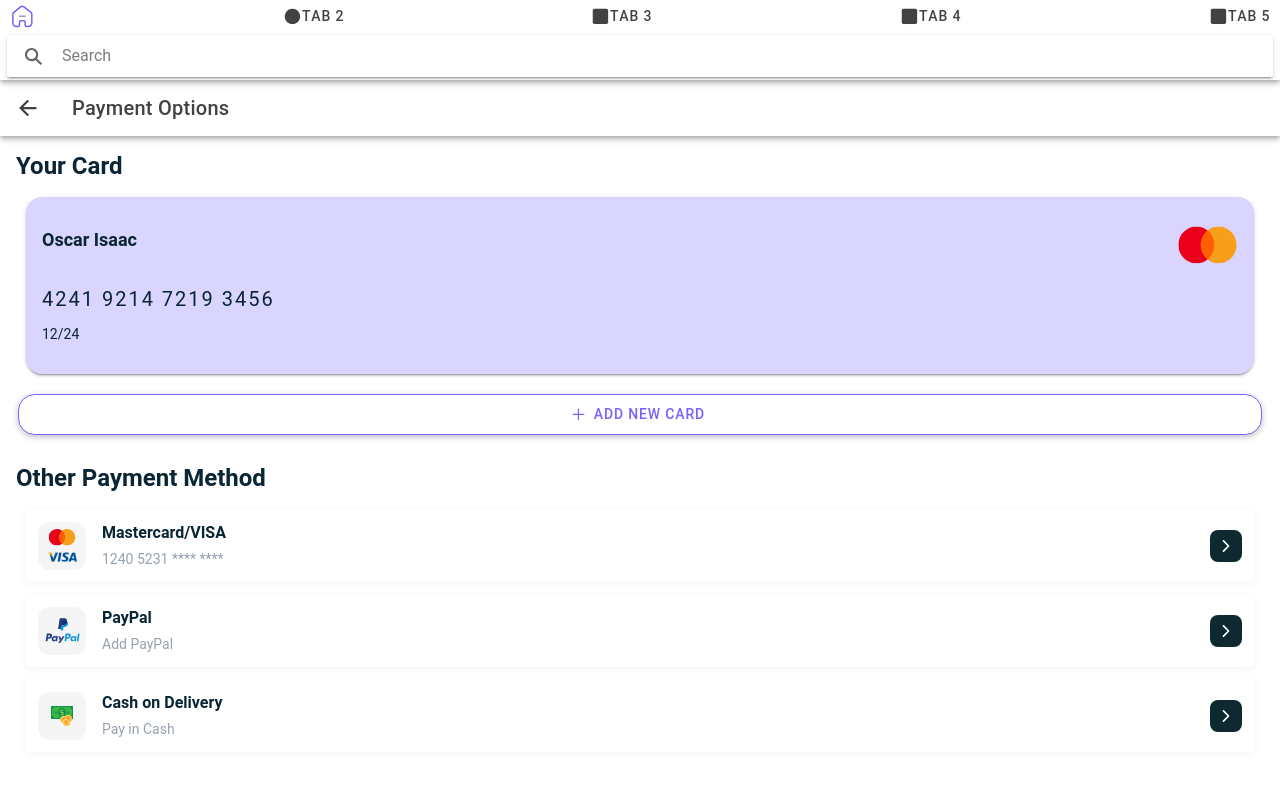
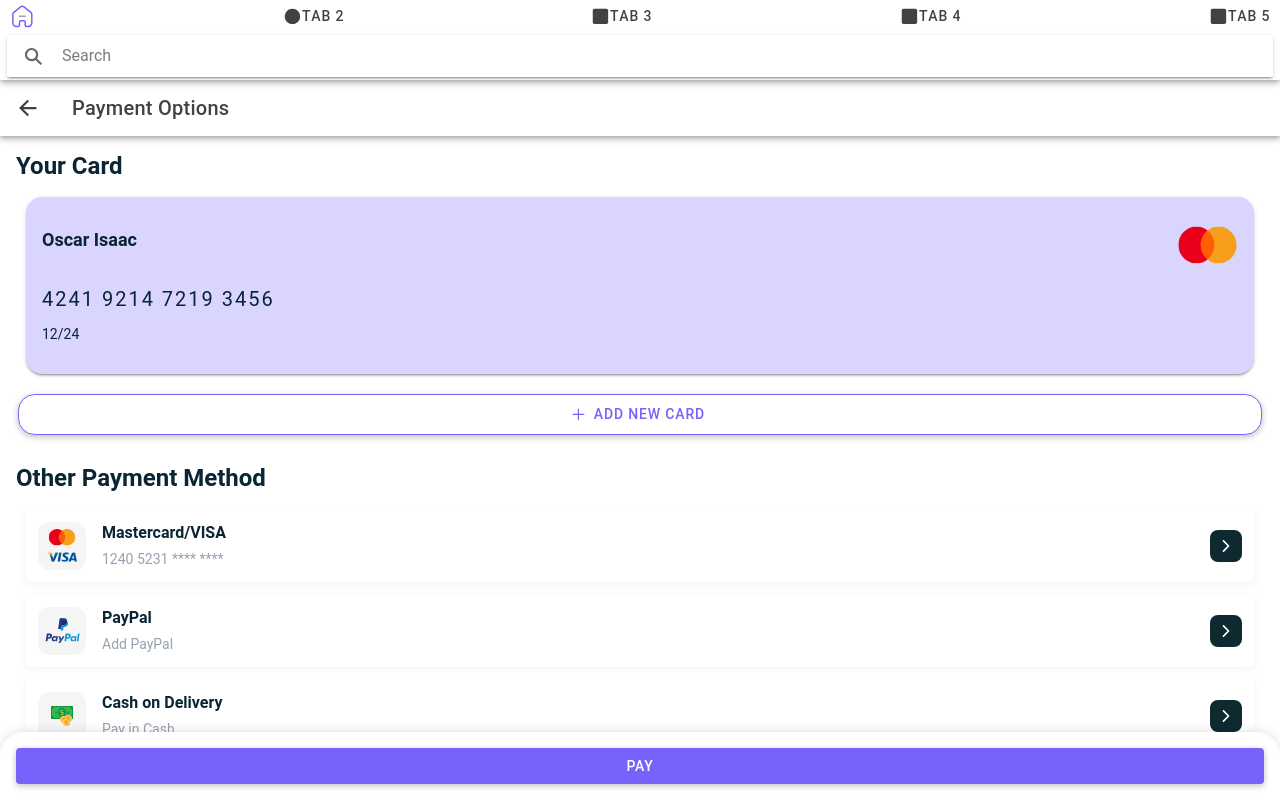
Before and after one commit to deco-builder/meal-u-fe, a React (Vite) app: page /payment-options in a window 1280 px wide. Built offline with nearby package versions, Linux system fonts and the light colour scheme; no server answers; sample sign-in values are in the browser's storage; a web font is replaced by a local one.

Commit message:
tweak: implemented the order context and finished the order flow

```diff
--- a/src/App.tsx
+++ b/src/App.tsx
@@ -4,6 +4,7 @@ import {
 } from "@ionic/react";
 import { IonReactRouter } from "@ionic/react-router";
 import AppContent from "./AppContent";
+import { OrderProvider } from "./contexts/orderContext";
 
 import "@ionic/react/css/core.css";
 import "@ionic/react/css/normalize.css";
@@ -20,11 +21,13 @@ import "./theme/variables.css";
 setupIonicReact();
 const App: React.FC = () => {
   return (
-    <IonApp>
-      <IonReactRouter>
-        <AppContent />
-      </IonReactRouter>
-    </IonApp>
+    <OrderProvider>
+      <IonApp>
+        <IonReactRouter>
+          <AppContent />
+        </IonReactRouter>
+      </IonApp>
+    </OrderProvider>
   );
 };
 
--- a/src/api/deliveryApi.ts
+++ b/src/api/deliveryApi.ts
@@ -1,9 +1,5 @@
 import { useMutation, useQuery, useQueryClient, UseQueryResult } from '@tanstack/react-query';
 import { useAuth } from '../contexts/authContext';
-import { ProductData } from './productApi';
-import { RecipeData } from './recipeApi';
-import { MealkitData } from './mealkitApi';
-
 
 // Interfaces for the API response structure
 export interface DeliveryLocation {
@@ -18,7 +14,7 @@ export interface DeliveryLocation {
   details: string;
 }
 
-interface DeliveryTimeSlot {
+export interface DeliveryTimeSlot {
   id: number;
   name: string;
   start_time: string;
--- /dev/null
+++ b/src/contexts/orderContext.tsx
@@ -0,0 +1,114 @@
+import React, { createContext, useContext, useState } from 'react';
+import { DeliveryLocation, DeliveryTimeSlot, useCreateOrder, useDeliveryLocations, useDeliveryTimeSlots } from "../api/deliveryApi";
+import { formatDate } from '../pages/MyCart/MyCart-Mobile'
+
+// Define the shape of the order context
+interface OrderContextProps {
+  handleOrderCreation: () => void;
+  deliveryDetails: {
+    deliveryLocation: number;
+    deliveryTime: number;
+    deliveryDate: Date;
+  };
+  setDeliveryDetails: React.Dispatch<React.SetStateAction<{
+    deliveryLocation: number;
+    deliveryTime: number;
+    deliveryDate: Date;
+  }>>;
+  allDeliveryLocations: DeliveryLocation[] | undefined;
+  deliveryLocationDetails: DeliveryLocation;
+  setDeliveryLocationDetails: React.Dispatch<React.SetStateAction<DeliveryLocation>>;
+  fillDeliveryLocationDetails: (id: number) => void;
+  allDeliveryTimeSlots: DeliveryTimeSlot[] | undefined;
+  deliveryTimeSlotDetails: DeliveryTimeSlot;
+  setDeliveryTimeSlotDetails: React.Dispatch<React.SetStateAction<DeliveryTimeSlot>>;
+  fillDeliveryTimeSlotDetails: (id: number) => void;
+}
+
+const OrderContext = createContext<OrderContextProps | undefined>(undefined);
+
+export const useOrder = () => {
+  const context = useContext(OrderContext);
+  if (!context) {
+    throw new Error('useOrder must be used within an OrderProvider');
+  }
+  return context;
+};
+
+export const OrderProvider: React.FC<{ children: React.ReactNode }> = ({ children }) => {
+  const { mutate: createOrder } = useCreateOrder();
+  const { data: allDeliveryLocations } = useDeliveryLocations();
+  const { data: allDeliveryTimeSlots } = useDeliveryTimeSlots();
+
+  const [deliveryDetails, setDeliveryDetails] = useState({
+    deliveryLocation: -1,
+    deliveryTime: -1,
+    deliveryDate: new Date(),
+  });
+
+  const [deliveryLocationDetails, setDeliveryLocationDetails] = useState({
+    id: -1,
+    name: "",
+    branch: "",
+    address_line1: "",
+    address_line2: "",
+    city: "",
+    postal_code: "",
+    country: "",
+    details: "",
+  })
+
+  const fillDeliveryLocationDetails = (id: number) => {
+    const data = allDeliveryLocations?.find(location => location.id === id);
+    if (data) {
+      setDeliveryLocationDetails({
+        id: id,
+        name: data.name,
+        branch: data.branch,
+        address_line1: data.address_line1,
+        address_line2: data.address_line2,
+        city: data.city,
+        postal_code: data.postal_code,
+        country: data.country,
+        details: data.details,
+      });
+    }
+  }
+
+  const [deliveryTimeSlotDetails, setDeliveryTimeSlotDetails] = useState({
+    id: -1,
+    name: "",
+    start_time: "",
+    end_time: "",
+    cut_off: "",
+  });
+
+  const fillDeliveryTimeSlotDetails = (id: number) => {
+    const data = allDeliveryTimeSlots?.find(timeslot => timeslot.id === id);
+    if (data) {
+      setDeliveryTimeSlotDetails({
+        id: id,
+        name: data.name,
+        start_time: data.start_time,
+        end_time: data.end_time,
+        cut_off: data.cut_off,
+      });
+    }
+  }
+
+
+  const handleOrderCreation = () => {
+    const { deliveryLocation, deliveryTime, deliveryDate } = deliveryDetails;
+    createOrder({
+        delivery_location: deliveryLocation,
+        delivery_time: deliveryTime,
+        delivery_date: formatDate(deliveryDate),
+      });
+  };
+
+  return (
+    <OrderContext.Provider value={{ handleOrderCreation, deliveryDetails, setDeliveryDetails, deliveryLocationDetails, setDeliveryLocationDetails, fillDeliveryLocationDetails, allDeliveryLocations, allDeliveryTimeSlots, deliveryTimeSlotDetails, setDeliveryTimeSlotDetails, fillDeliveryTimeSlotDetails }}>
+      {children}
+    </OrderContext.Provider>
+  );
+};
--- a/src/pages/MyCart/Checkout/LocationPicker.tsx
+++ b/src/pages/MyCart/Checkout/LocationPicker.tsx
@@ -3,44 +3,45 @@ import { IonButton } from "@ionic/react";
 import styles from './checkout.module.css';
 import { Dispatch, SetStateAction, useEffect, useState } from 'react';
 import DatePicker from "react-datepicker";
+import { useOrder } from '../../../contexts/orderContext';
 
 interface DeliveryLocationPickerProps {
-  deliveryLocation: number;
-  setDeliveryLocation: Dispatch<SetStateAction<number>>;
-  deliveryTime: number;
-  setDeliveryTime: Dispatch<SetStateAction<number>>;
-  deliveryDate: Date;
-  setDeliveryDate: Dispatch<SetStateAction<Date>>;
 	setIsDeliveryDetailsSet: Dispatch<SetStateAction<boolean>>;
 	setIsPickerShown: Dispatch<SetStateAction<boolean>>;
 }
 
 const DeliveryLocationPicker: React.FC<DeliveryLocationPickerProps> =
 ({
-  deliveryLocation,
-  setDeliveryLocation,
-  deliveryTime,
-  setDeliveryTime,
-  deliveryDate,
-  setDeliveryDate,
 	setIsDeliveryDetailsSet,
 	setIsPickerShown,
 }) => {
-	const {data: deliveryTimeSlot} = useDeliveryTimeSlots();
+  const [isFieldFilled, setIsFieldFilled] = useState(false);
+  const [deliveryLocation, setDeliveryLocation] = useState(-1);
+  const [deliveryBatch, setDeliveryBatch] = useState(-1);
+  const [deliveryDate, setDeliveryDate] = useState(new Date());
+
+	const { data: deliveryTimeSlot } = useDeliveryTimeSlots();
 	const { data: deliveryData }= useDeliveryLocations();
-  const [isFieldFilled, setIsFieldFilled] = useState(false);
+  const { fillDeliveryLocationDetails, setDeliveryDetails, fillDeliveryTimeSlotDetails } = useOrder();
 
   useEffect(() => {
-      if (deliveryLocation !== -1 && deliveryTime !== -1) {
-          setIsFieldFilled(true);
-      } else {
-          setIsFieldFilled(false);
-      }
-  }, [deliveryLocation, deliveryTime]);
+    if (deliveryLocation !== -1 && deliveryBatch !== -1) {
+        setIsFieldFilled(true);
+        setDeliveryDetails({
+          deliveryLocation: deliveryLocation,
+          deliveryTime: deliveryBatch,
+          deliveryDate: deliveryDate,
+        });
+    } else {
+        setIsFieldFilled(false);
+    }
+  }, [deliveryLocation, deliveryBatch, deliveryDate]);
 
   const handleSetDeliveryDetails = () => {
 		setIsDeliveryDetailsSet(true);
 		setIsPickerShown(false);
+    fillDeliveryLocationDetails(deliveryLocation);
+    fillDeliveryTimeSlotDetails(deliveryBatch);
   }
 
   return (
@@ -82,7 +83,7 @@ const DeliveryLocationPicker: React.FC<DeliveryLocationPickerProps> =
                           </div>
                           <div className={styles.column}>
                             <p className={styles.clickable_word}>
-                              <IonButton onClick={() => setDeliveryTime(data.id)} size="small" >Set</IonButton>
+                              <IonButton onClick={() => setDeliveryBatch(data.id)} size="small" >Set</IonButton>
                             </p>
                           </div>
                       </div>
--- a/src/pages/MyCart/Checkout/index.tsx
+++ b/src/pages/MyCart/Checkout/index.tsx
@@ -1,55 +1,38 @@
 import CheckoutDetailsCard from './checkout-details-card';
-import { deliveryDetails } from '../dummyData';
-import { Dispatch, useState, SetStateAction, useEffect } from 'react';
+import { Dispatch, SetStateAction, useEffect } from 'react';
 import styles from './checkout.module.css';
+import { useOrder } from '../../../contexts/orderContext';
 
 interface CheckoutProps {
     subTotal: number;
     total: number;
     setTotal: Dispatch<SetStateAction<number>>;
-    location: number;
-    date: Date;
-    time: number;
 }
 
-const Checkout: React.FC<CheckoutProps> = ({subTotal, total, setTotal, location, date, time}) => {
-    const [deliveryData, setDeliveryData] = useState(deliveryDetails);
-
-    // TODO: delete when calculateTotal() doesn't use dummy data
-    useEffect(() => {
-      // TODO: change with API calls
-      const fetchData = async () => {
-        setDeliveryData(deliveryDetails);
-      };
-      fetchData();
-    }, []);
+const Checkout: React.FC<CheckoutProps> = ({subTotal, total, setTotal}) => {
+    const { deliveryLocationDetails, deliveryTimeSlotDetails } = useOrder();
 
 
     // TODO: change with delivery fee from BE when ready
     useEffect(() => {
-        const calculateTotal = () => {
-            const newTotal = subTotal + deliveryData.fee;
-            setTotal(newTotal);
-        };
-        calculateTotal();
-    }, [subTotal, deliveryData, total]);
+      const calculateTotal = () => {
+          const newTotal = subTotal + 10;
+          setTotal(newTotal);
+      };
+      calculateTotal();
+    }, [subTotal, total]);
 
     return (
         <>
           <div className={styles.subsection}>
             <div className={styles.title}>Delivery to</div>
-            <CheckoutDetailsCard data1={deliveryData.university_name} data2={deliveryData.university_branch} button="Change Address" />
+            <CheckoutDetailsCard data1={deliveryLocationDetails.name} data2={deliveryLocationDetails.branch} button="Change Address" />
           </div>
 
           <div className={styles.subsection}>
             <div className={styles.title}>Set Time</div>
-            <CheckoutDetailsCard data1={deliveryData.delivery_date} data2={deliveryData.delivery_time} button="Change Time" />
+            <CheckoutDetailsCard data1={deliveryTimeSlotDetails.name} data2={deliveryTimeSlotDetails.end_time} button="Change Time" />
           </div>
-
-          {/* <div className={styles.subsection}>
-            <div className={styles.title}>Payment Summary</div>
-            <PaymentDetailsCard subTotal={subTotal} fee={deliveryData.fee} total={total} />
-          </div> */}
         </>
     )
 }
--- a/src/pages/MyCart/MyCart-Mobile/index.tsx
+++ b/src/pages/MyCart/MyCart-Mobile/index.tsx
@@ -3,10 +3,11 @@ import Checkout from "../Checkout";
 import { IonButton, IonBackButton, IonButtons, IonContent, IonHeader, IonPage, IonTitle, IonToolbar } from '@ionic/react';
 import React, { useState } from "react";
 import styles from './mobilecart.module.css';
-import { useCreateOrder } from "../../../api/deliveryApi";
 import DeliveryLocationPicker from "../Checkout/LocationPicker";
 import PaymentDetailsCard from "../Checkout/payment-details-card";
 import { cartContents } from "../Cart";
+import { useIonRouter } from "@ionic/react";
+import { useOrder } from '../../../contexts/orderContext';
 
 export const formatDate = (date: Date) => {
   return `${date.getFullYear()}-${String(date.getMonth() + 1).padStart(2, '0')}-${String(date.getDate()).padStart(2, '0')}`
@@ -15,28 +16,19 @@ export const formatDate = (date: Date) => {
 const MyCartMobile: React.FC = () => {
   const [subTotal, setSubTotal] = useState(0);
   const [total, setTotal] = useState(0);
-
   const [isDeliveryDetailsSet, setIsDeliveryDetailsSet] = useState(false);
-  const [deliveryLocation, setDeliveryLocation] = useState(-1);
-  const [deliveryTime, setDeliveryTime] = useState(-1);
-  const [deliveryDate, setDeliveryDate] = useState(new Date());
-
   const [isPickerShown, setIsPickerShown] = useState(false);
-  const { mutate: createOrder } = useCreateOrder();
   const { cartNotEmpty } = cartContents();
+  const { handleOrderCreation } = useOrder();
+  const router = useIonRouter();
 
   const handleSetLocation = () => {
     setIsPickerShown(!isPickerShown);
-  }
+  };
 
-  const handleOrderCreation = () => {
-    if (deliveryDate && !Array.isArray(deliveryDate)) {
-      createOrder({
-        delivery_location: deliveryLocation,
-        delivery_time: deliveryTime,
-        delivery_date: formatDate(deliveryDate),
-      })
-    }
+  const createOrderFromCart = () => {
+    handleOrderCreation();
+    router.push("/payment-options");
   }
 
   return (
@@ -53,17 +45,11 @@ const MyCartMobile: React.FC = () => {
         <Cart subTotal={subTotal} setSubTotal={setSubTotal}/>
 
         {isDeliveryDetailsSet ?
-          <Checkout subTotal={subTotal} total={total} setTotal={setTotal} location={deliveryLocation} date={deliveryDate} time={deliveryTime}/>
+          <Checkout subTotal={subTotal} total={total} setTotal={setTotal} />
           : null
         }
         {isPickerShown ?
         <DeliveryLocationPicker
-          deliveryLocation={deliveryLocation}
-          setDeliveryLocation={setDeliveryLocation}
-          deliveryTime={deliveryTime}
-          setDeliveryTime={setDeliveryTime}
-          deliveryDate={deliveryDate}
-          setDeliveryDate={setDeliveryDate}
           setIsDeliveryDetailsSet={setIsDeliveryDetailsSet}
           setIsPickerShown={setIsPickerShown}
         />
@@ -73,7 +59,7 @@ const MyCartMobile: React.FC = () => {
           isDeliveryDetailsSet ? (
             <div className={styles.subsection}>
               <div className={styles.title}>Payment Summary</div>
-                <PaymentDetailsCard subTotal={subTotal} fee={-1} total={-1}/>
+                <PaymentDetailsCard subTotal={subTotal} fee={10} total={total}/>
             </div>
           ) : (
             <div className={styles.subsection}>
@@ -86,7 +72,7 @@ const MyCartMobile: React.FC = () => {
 
         <div className={styles.bottom_button}>
           {isDeliveryDetailsSet ?
-          <IonButton expand="block" className={styles.checkout_button} onClick={handleOrderCreation}>
+          <IonButton expand="block" className={styles.checkout_button} onClick={createOrderFromCart}>
           Proceed to Payment
           </IonButton>
           :
--- a/src/pages/PaymentOptions/PaymentOptions.module.css
+++ b/src/pages/PaymentOptions/PaymentOptions.module.css
@@ -112,3 +112,29 @@
     color: #ffffff;
     font-size: 18px;
 }
+
+.checkout_button {
+    flex-grow: 1;
+    margin: 0;
+    --background: #7862FC;
+    --background-hover: #6a56de;
+    --background-activated: #6a56de;
+    --background-focused: #6a56de;
+    --color: white;
+    --transition: all 0.3s ease;
+}
+
+.bottom_button {
+    position: fixed;
+    bottom: 0;
+    left: 0;
+    right: 0;
+    background-color: white;
+    padding: 16px;
+    box-shadow: 0 -2px 10px rgba(0, 0, 0, 0.1);
+    z-index: 1000;
+    display: flex;
+    align-items: center;
+    gap: 10px;
+    border-radius: 24px 24px 0 0;
+}
--- a/src/pages/PaymentOptions/PaymentOptions.tsx
+++ b/src/pages/PaymentOptions/PaymentOptions.tsx
@@ -18,6 +18,10 @@ import { addOutline, chevronForward } from 'ionicons/icons';
 import styles from './PaymentOptions.module.css';
 
 const PaymentOptions: React.FC = () => {
+    const changeStatusToPaid = () => {
+        console.log("Status changed to paid.");
+    }
+
     return (
         <IonPage>
             <IonHeader>
@@ -64,6 +68,11 @@ const PaymentOptions: React.FC = () => {
                         details="Pay in Cash"
                     />
                 </div>
+                <div className={styles.bottom_button}>
+                  <IonButton expand="block" className={styles.checkout_button} onClick={changeStatusToPaid} >
+                  Pay
+                  </IonButton>
+                </div>
             </IonContent>
         </IonPage>
     );
```
Also changed, not shown: src/pages/MyCart/Checkout/checkout-details-card.tsx (+5 -12 lines).
